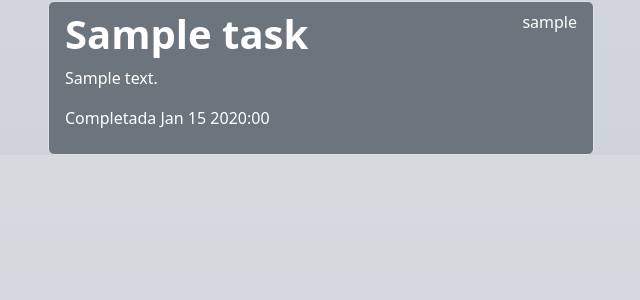
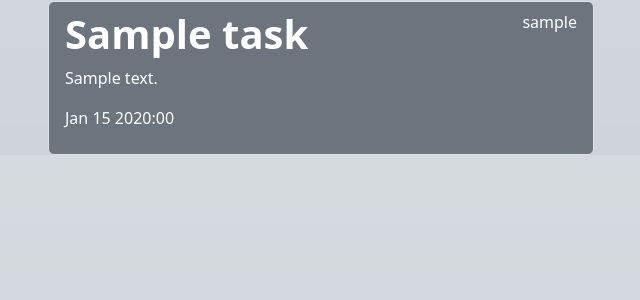
Before and after one commit to davis45368/tareasapp, a Django app: page /tasks_completed/ in a window 1280 px wide. Shown: the part 313-613 px from the top of the page, without its empty margins (319-959 px from the left). Run offline with Django 4.2, Linux system fonts and the light colour scheme; a user stored in the database is signed in; tables that the repository leaves empty hold one stand-in row (values such as "Sample post").

Commit message:
complatada change

```diff
--- a/tasks/templates/tasks.html
+++ b/tasks/templates/tasks.html
@@ -22,7 +22,7 @@
                             <p>{{task.description}}</p>
 
 
-                            <p>Completada {{task.datecompleted|date:'M j Y:i'}}</p>
+                            <p>{{task.datecompleted|date:'M j Y:i'}}</p>
                         </a>
                     {% endfor %}
                 </ul>
```
